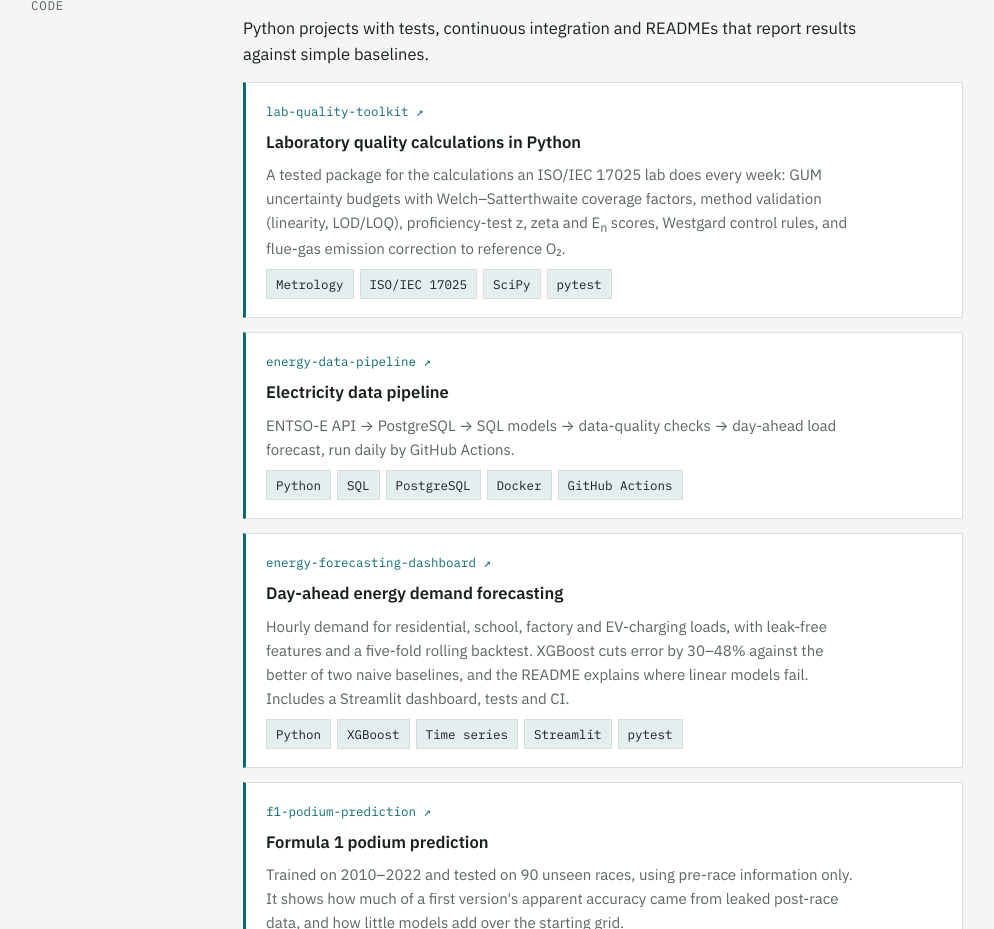
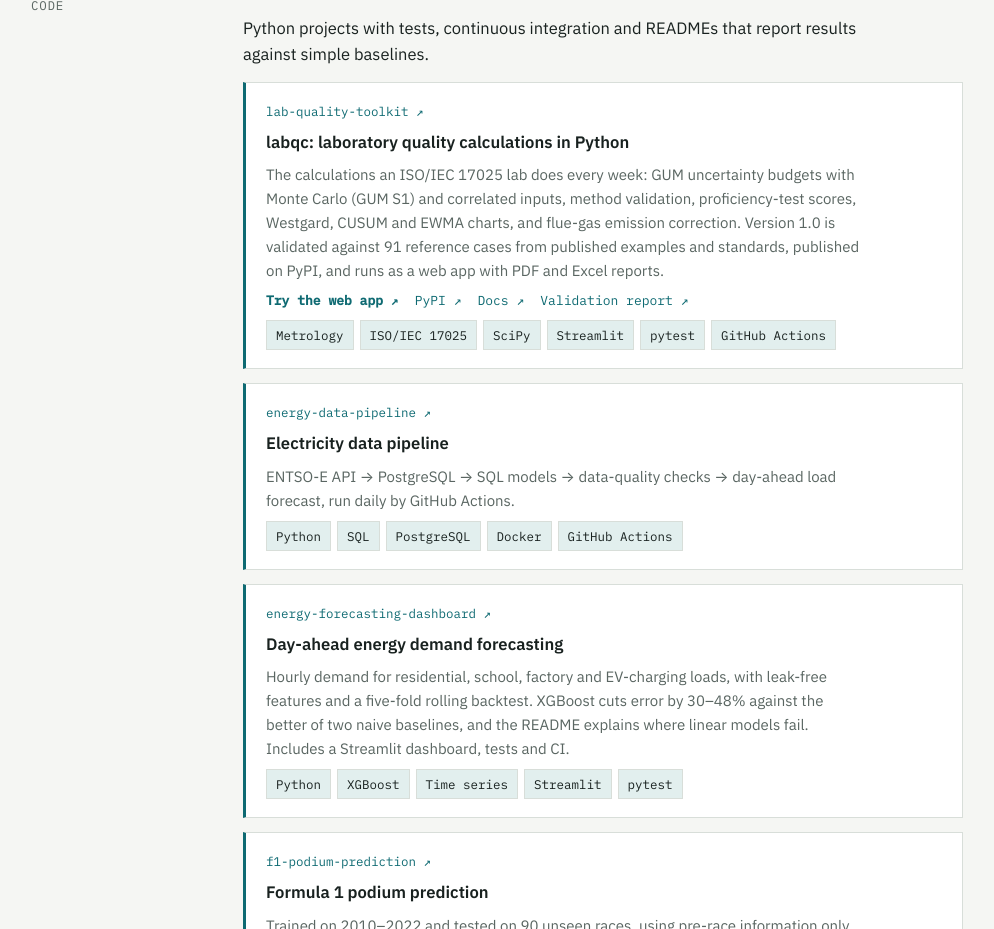
Before and after one commit to mantas123456/mantas123456.github.io, a plain HTML site: page index.html in a window 1280 px wide. Shown: the part 2982-3911 px from the top of the page, without its empty margins (143-1137 px from the left). Drawn offline with Linux system fonts and the light colour scheme.

Commit message:
Link labqc web app, PyPI and docs; update to 1.0
Co-Authored-By: Claude Opus 5.5 <noreply@anthropic.com>

```diff
--- a/index.html
+++ b/index.html
@@ -210,6 +210,10 @@ h2 {
 .repo-name:hover { text-decoration: underline; }
 .repo h3 { font-size: 1.04rem; font-weight: 600; }
 .repo p { margin: 0; font-size: 15px; color: var(--muted); max-width: 66ch; }
+.repo-links { display: flex; flex-wrap: wrap; gap: 6px 16px; font-family: var(--font-mono); font-size: 13px; }
+.repo-links a { text-decoration: none; }
+.repo-links a:hover { text-decoration: underline; }
+.repo-links .primary { font-weight: 600; }
 .more { margin-top: 16px !important; font-family: var(--font-mono); font-size: 13.5px; }
 
 /* Skills */
@@ -415,9 +419,10 @@ footer { border-top: 1px solid var(--line); padding: 20px 0 40px; font-family: v
       <div class="repos">
         <div class="repo">
           <a class="repo-name" href="https://github.com/mantas123456/lab-quality-toolkit">lab-quality-toolkit ↗</a>
-          <h3>Laboratory quality calculations in Python</h3>
-          <p>A tested package for the calculations an ISO/IEC 17025 lab does every week: GUM uncertainty budgets with Welch–Satterthwaite coverage factors, method validation (linearity, LOD/LOQ), proficiency-test z, zeta and E<sub>n</sub> scores, Westgard control rules, and flue-gas emission correction to reference O₂.</p>
-          <div class="chips"><span class="chip">Metrology</span><span class="chip">ISO/IEC 17025</span><span class="chip">SciPy</span><span class="chip">pytest</span></div>
+          <h3>labqc: laboratory quality calculations in Python</h3>
+          <p>The calculations an ISO/IEC 17025 lab does every week: GUM uncertainty budgets with Monte Carlo (GUM S1) and correlated inputs, method validation, proficiency-test scores, Westgard, CUSUM and EWMA charts, and flue-gas emission correction. Version 1.0 is validated against 91 reference cases from published examples and standards, published on PyPI, and runs as a web app with PDF and Excel reports.</p>
+          <div class="repo-links"><a class="primary" href="https://lab-quality-toolkit-3go33hyzzwjhwpktn8tles.streamlit.app">Try the web app ↗</a><a href="https://pypi.org/project/labqc/">PyPI ↗</a><a href="https://mantas123456.github.io/lab-quality-toolkit/">Docs ↗</a><a href="https://mantas123456.github.io/lab-quality-toolkit/validation/">Validation report ↗</a></div>
+          <div class="chips"><span class="chip">Metrology</span><span class="chip">ISO/IEC 17025</span><span class="chip">SciPy</span><span class="chip">Streamlit</span><span class="chip">pytest</span><span class="chip">GitHub Actions</span></div>
         </div>
         <div class="repo">
           <a class="repo-name" href="https://github.com/mantas123456/energy-data-pipeline">energy-data-pipeline ↗</a>
```
